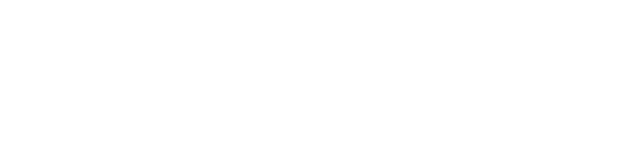
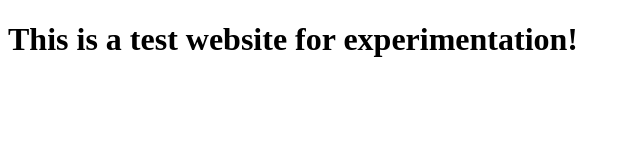
Before and after one commit to The-Orange-Dot/review-repository, a plain HTML site: page index.html in a window 1280 px wide. Shown: the whole page, without its empty margins (0-640 px from the left). Drawn offline with Linux system fonts and the light colour scheme.

Commit message:
Created basic html file

```diff
--- a/index.html
+++ b/index.html
@@ -1,7 +1,9 @@
 <!DOCTYPE html>
 <html lang ="en">
 <head>
+  <title> This is an expirament to test out a website</title>
 </head>
 <body>
+  <h1>This is a test website for experimentation!</h1>
 </body>
 </html>
```
